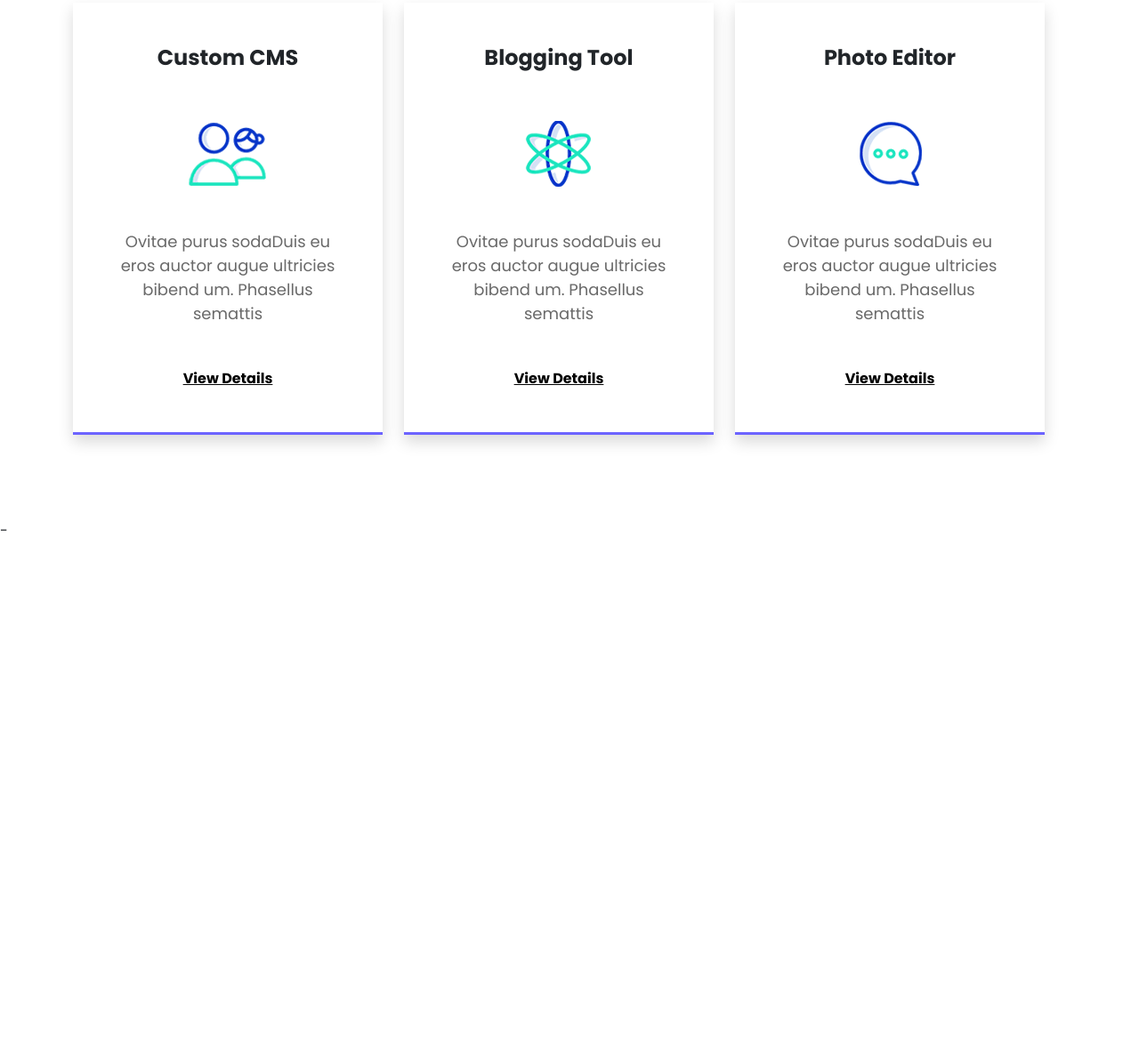
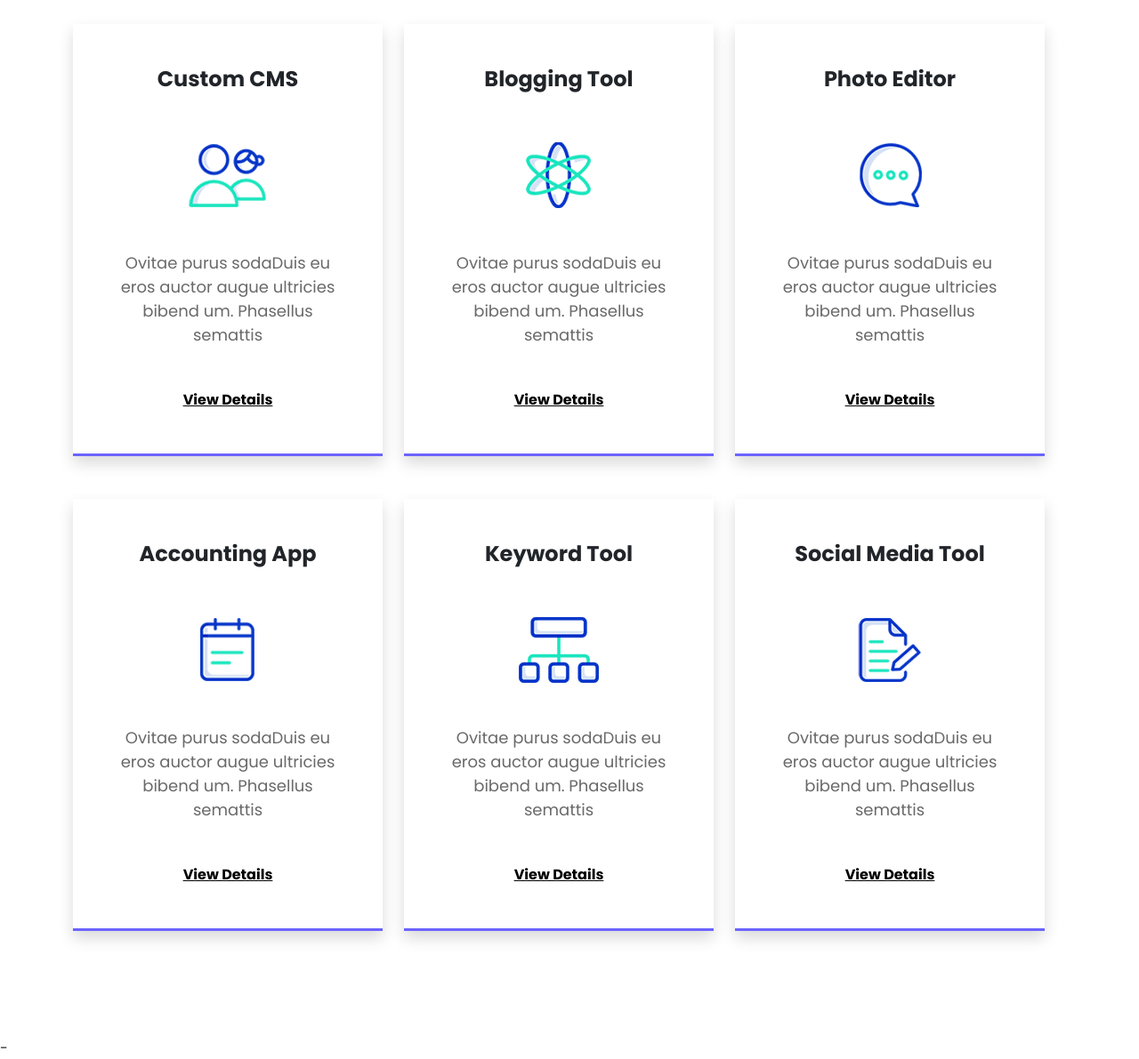
Before and after one commit to MaLeK2023/2050-Landing-Page, a plain HTML site: page index.html in a window 1280 px wide. Shown: the part 3066-4257 px from the top of the page at 89% size. Before the commit the page ends 3675 px from the top, so only its background shows below. Drawn offline with nearby package versions, Linux system fonts and the light colour scheme; a web font is replaced by a local one.

Commit message:
Add files via upload

```diff
--- a/index.html
+++ b/index.html
@@ -250,7 +250,7 @@
                 <h1 class="text-title mb-5">We Develope Amazing Products</h1>
             </div>
             <div class="row">
-                <div class="col-lg-4">
+                    <div class="col-lg-4 py-4">
                     <div class="p-5 shadow text-center myborder-bottom">
                         <h1 class="text-subtitle text-dark"> Custom CMS </h1>
                         <img class="my-5" src="img/product-icon1.png" alt="">
@@ -259,7 +259,7 @@
                         <a class="t-link" href="">View Details</a>
                     </div>
                 </div>
-                <div class="col-lg-4">
+                    <div class="col-lg-4 py-4">
                     <div class="p-5 shadow text-center myborder-bottom">
                         <h1 class="text-subtitle text-dark">Blogging Tool </h1>
                         <img class="my-5" src="img/product-icon2.png" alt="">
@@ -268,10 +268,37 @@
                         <a class="t-link" href="">View Details</a>
                     </div>
                 </div>
-                <div class="col-lg-4">
+                    <div class="col-lg-4 py-4">
                     <div class="p-5 shadow text-center myborder-bottom">
                         <h1 class="text-subtitle text-dark"> Photo Editor</h1>
                         <img class="my-5" src="img/product-icon3.png" alt="">
+                        <p class="text-p mb-5">Ovitae purus sodaDuis eu eros auctor augue ultricies bibend um. Phasellus
+                            semattis</p>
+                        <a class="t-link" href="">View Details</a>
+                    </div>
+                </div>
+                    <div class="col-lg-4 py-4">
+                    <div class="p-5 shadow text-center myborder-bottom">
+                        <h1 class="text-subtitle text-dark"> Accounting App</h1>
+                        <img class="my-5" src="img/product-icon4.png" alt="">
+                        <p class="text-p mb-5">Ovitae purus sodaDuis eu eros auctor augue ultricies bibend um. Phasellus
+                            semattis</p>
+                        <a class="t-link" href="">View Details</a>
+                    </div>
+                </div>
+                    <div class="col-lg-4 py-4">
+                    <div class="p-5 shadow text-center myborder-bottom">
+                        <h1 class="text-subtitle text-dark">Keyword Tool</h1>
+                        <img class="my-5" src="img/product-icon5.png" alt="">
+                        <p class="text-p mb-5">Ovitae purus sodaDuis eu eros auctor augue ultricies bibend um. Phasellus
+                            semattis</p>
+                        <a class="t-link" href="">View Details</a>
+                    </div>
+                </div>
+                    <div class="col-lg-4 py-4">
+                    <div class="p-5 shadow text-center myborder-bottom">
+                        <h1 class="text-subtitle text-dark">Social Media Tool </h1>
+                        <img class="my-5" src="img/product-icon6.png" alt="">
                         <p class="text-p mb-5">Ovitae purus sodaDuis eu eros auctor augue ultricies bibend um. Phasellus
                             semattis</p>
                         <a class="t-link" href="">View Details</a>
```
Also changed, not shown: img/product-bg5.png (added), img/product-icon4.png (added), img/product-icon5.png (added), img/product-icon6.png (added).
